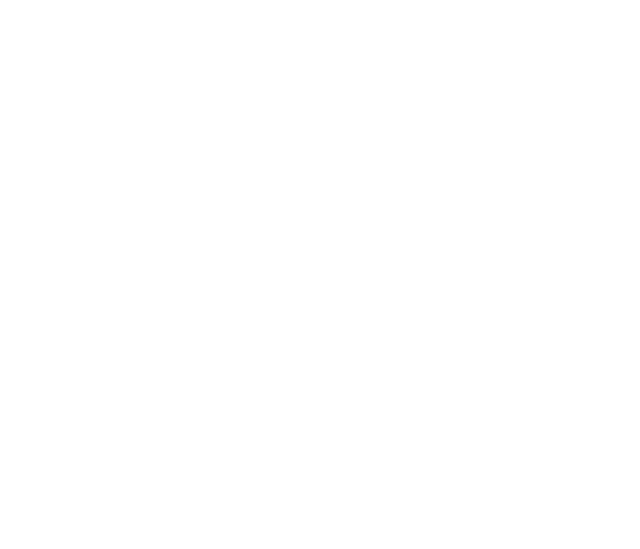
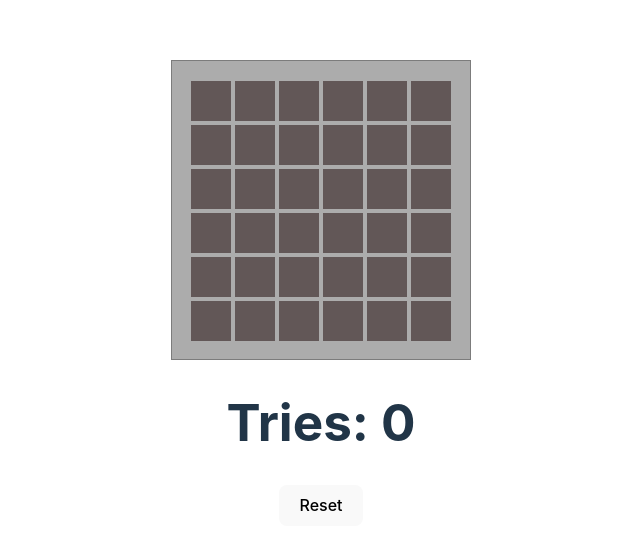
Before and after one commit to bss94/HW54Saper, a React (Vite) app: page / in a window 1280 px wide. Shown: the part 107-656 px from the top of the page, without its empty margins (319-959 px from the left). Built offline with nearby package versions, Linux system fonts and the light colour scheme.

Commit message:
complete all components

```diff
--- a/src/App.css
+++ b/src/App.css
@@ -4,3 +4,31 @@
   padding: 2rem;
   text-align: center;
 }
+.item{
+    width: 40px;
+    height: 40px;
+    background-color: #625757;
+    margin: 2px;
+    box-sizing: border-box;
+    display: flex;
+    align-items: center;
+    justify-content: center;
+    font-weight: bold;
+    font-size: 20px;
+
+}
+.game-field{
+    width: 300px;
+    height: 300px;
+    padding: 18px 0;
+    display: flex;
+    align-items: center;
+    justify-content: center;
+    flex-wrap: wrap;
+    box-sizing: border-box;
+    border: rgba(36, 36, 36, 0.35) solid 1px;
+    background-color: rgba(122, 122, 122, 0.62);
+}
+.open{
+    background-color: #fff;
+}
--- a/src/App.tsx
+++ b/src/App.tsx
@@ -1,14 +1,50 @@
+import './App.css';
+import {useState} from 'react';
+import Counter from './components/Counter/Counter.tsx';
+import Buttons from './components/Buttons/Buttons.tsx';
+import GameField from './components/GameField/GameField.tsx';
+import FieldItem from './components/FieldItem/FieldItem.tsx';
 
-import './App.css'
+
+export interface Items {
+    hasItem: boolean;
+    clicked: boolean;
+}
 
 function App() {
+    const initialItems = () => {
+        const itemPosition = Math.floor(Math.random() * 36);
+        const itemsArr: Items[] = [];
+        for (let i = 0; i < 36; i++) {
+            if (i === itemPosition) {
+                itemsArr.push({hasItem: true, clicked: false});
+            } else {
+                itemsArr.push({hasItem: false, clicked: false});
+            }
+        }
+        return itemsArr;
+    };
+
+    const [items, setItems] = useState<Items[]>(initialItems);
+    const [tries, setTries] = useState<number>(0);
+    const [game, setGame] = useState<boolean>(true);
 
 
-  return (
-    <>
+    const onClickReset= ()=>{
+        setItems(initialItems)
+        setTries(0);
+        setGame(true);
+    }
+    return (
+        <>
+            <GameField children={items.map((el,index)=>{
+                    return <FieldItem />
+                })}/>
+            <Counter count={tries}/>
+            <Buttons onResetClick={onClickReset}/>
 
-    </>
-  )
+        </>
+    );
 }
 
-export default App
+export default App;
--- a/src/components/Buttons/Buttons.tsx
+++ b/src/components/Buttons/Buttons.tsx
@@ -0,0 +1,12 @@
+import React from 'react';
+
+interface Props{
+   onResetClick:React.MouseEventHandler
+}
+const Buttons: React.FC<Props> = ({onResetClick}) => {
+    return (
+        <button onClick={onResetClick}>Reset</button>
+    );
+};
+
+export default Buttons;
--- a/src/components/Counter/Counter.tsx
+++ b/src/components/Counter/Counter.tsx
@@ -0,0 +1,14 @@
+import React from 'react';
+
+interface Props{
+    count:number
+}
+const Counter : React.FC<Props> = ({count}) => {
+    return (
+        <div>
+            <h1>Tries: {count}</h1>
+        </div>
+    );
+};
+
+export default Counter;
--- a/src/components/FieldItem/FieldItem.tsx
+++ b/src/components/FieldItem/FieldItem.tsx
@@ -0,0 +1,26 @@
+import React from 'react';
+
+interface Props{
+    hasItem:boolean
+    clicked:boolean
+    clickOnItem:(position:number)=>void;
+    index:number
+}
+const FieldItem: React.FC<Props> = ({hasItem,clickOnItem,index,clicked}) => {
+    const itemClass = ['item']
+
+    const spanStyle = {
+        display: 'none'
+    };
+    if(clicked){
+        itemClass.push('open')
+        spanStyle.display='inline-block'
+    }
+    return (
+        <div className={itemClass.join(' ')} onClick={()=>clickOnItem(index)}>
+            {hasItem ? <span style={spanStyle}> O </span> : <span style={spanStyle}></span>}
+        </div>
+    );
+};
+
+export default FieldItem;
--- a/src/components/GameField/GameField.tsx
+++ b/src/components/GameField/GameField.tsx
@@ -0,0 +1,14 @@
+import React from 'react';
+
+interface Props extends React.PropsWithChildren{
+  children: React.ReactNode
+}
+const GameField: React.FC<Props>= ({children}) => {
+    return (
+        <div className={'game-field'}>
+            {children}
+        </div>
+    );
+};
+
+export default GameField;
```
